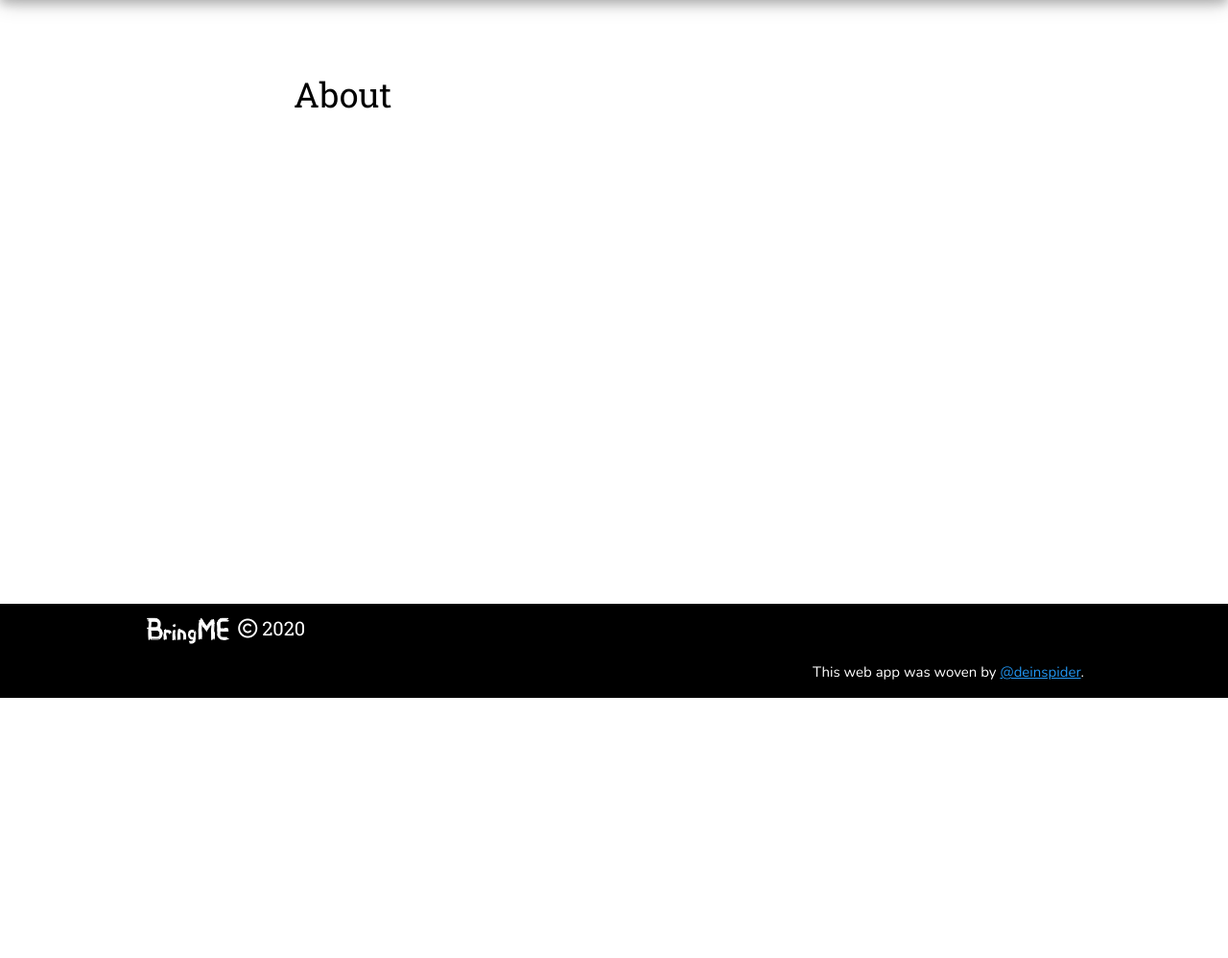
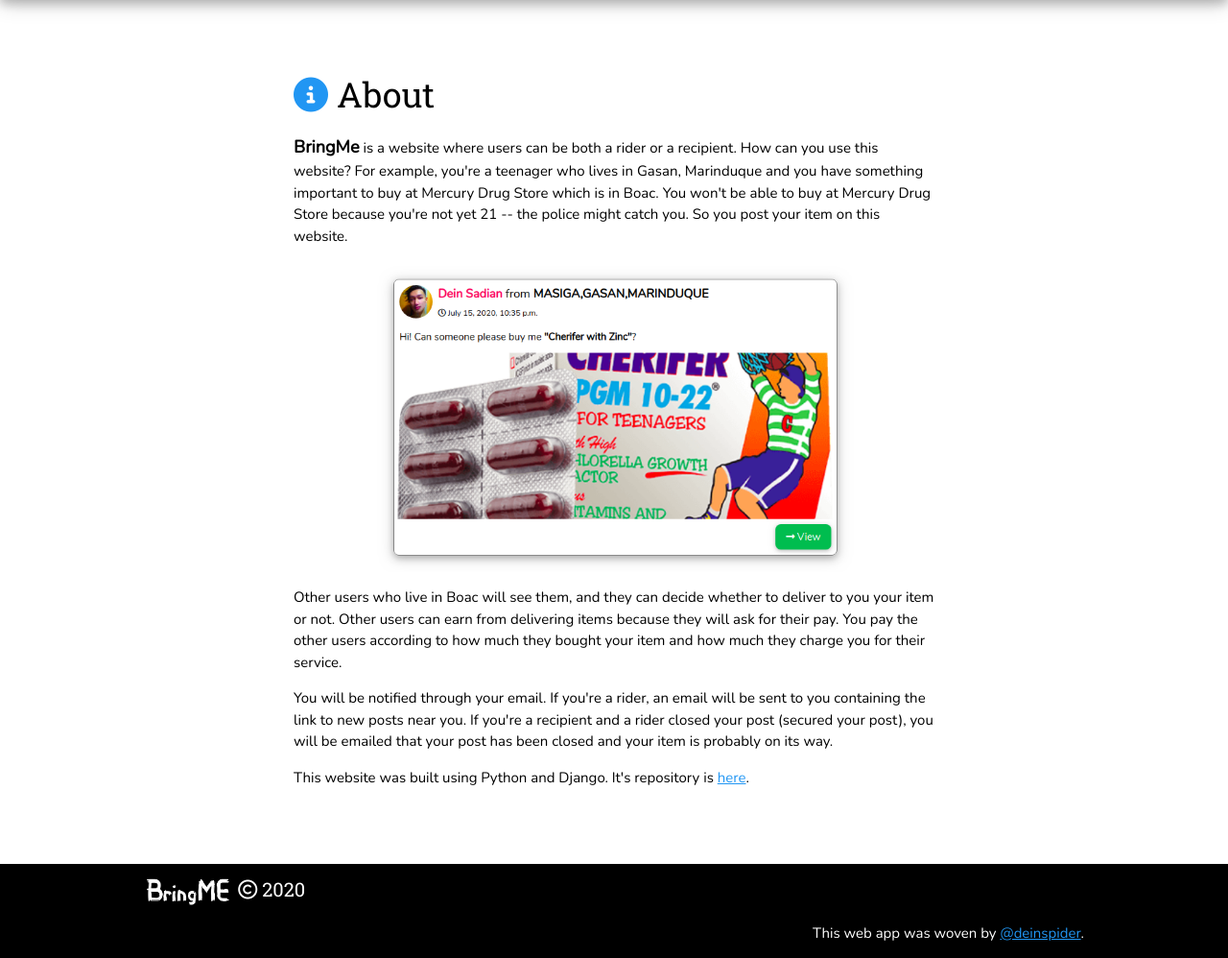
Before and after one commit to denniel-sadian/bringme, a Django app: page /about/ in a window 1280 px wide. Shown: the part 73-1071 px from the top of the page at 96% size. Before the commit the page ends 800 px from the top, so only its background shows below. Run offline with Django 3.2, Linux system fonts and the light colour scheme; some libraries are stand-ins or nearby versions.

Commit message:
Do the about page

```diff
--- a/items/templates/items/about.html
+++ b/items/templates/items/about.html
@@ -1,41 +1,35 @@
 {% extends 'base.html' %}
+
+{% load static %}
 
 {% block content %}
 <style>
-    .inside-art img:first-child {
-        width: 100%;
-        height: 300px;
-        object-fit: cover;
-    }
-
-    .photo {
-        display: grid;
-        grid-template-columns: auto 1fr;
-        align-items: center;
-    }
-
-    img {
+    .inside-art img {
         border-radius: 8px;
-    }
-
-    .photo img {
-        max-width: 50px;
-        max-height: 50px;
-        object-fit: cover;
-        border-radius: 100%;
-        margin-right: 8px;
-    }
-
-    .photo p {
-        font-weight: bold;
-        font-size: 16px;
-        margin: 0px;
+        max-width: 500px;
+        height: auto;
     }
 </style>
 
 <article class="w3-container inside-art">
     <div class="w3-content">
-        <h1>About</h1>
+        <h1><i class="fas fa-info-circle w3-text-blue"></i> About</h1>
+        <p><b class="w3-large">BringMe</b> is a website where users can be both a
+            rider or a recipient. How can you use this website? For example, you're a teenager who lives in Gasan,
+            Marinduque and you have something important to buy at Mercury Drug Store which is in Boac. You won't be able
+            to buy at Mercury Drug Store because you're not yet 21 -- the police might catch you. So you post your item
+            on this website.</p>
+        <p class="w3-center">
+            <img src="{% static 'post.png' %}">
+        </p>
+        <p>Other users who live in Boac will see them, and they can decide whether to deliver to you your item or not.
+            Other users can earn from delivering items because they will ask for their pay. You pay the other users
+            according to how much they bought your item and how much they charge you for their service.</p>
+        <p>You will be notified through your email. If you're a rider, an email will be sent to you containing the link
+            to new posts near you. If you're a recipient and a rider closed your post (secured your post), you will be
+            emailed that your post has been closed and your item is probably on its way.</p>
+        <p>This website was built using Python and Django. It's repository is <a
+                href="https://github.com/denniel-sadian/bringme/" class="w3-text-blue" target="_blank">here</a>.</p>
     </div>
 </article>
 {% endblock %}
```
Also changed, not shown: accounts/static/post.png (added).
